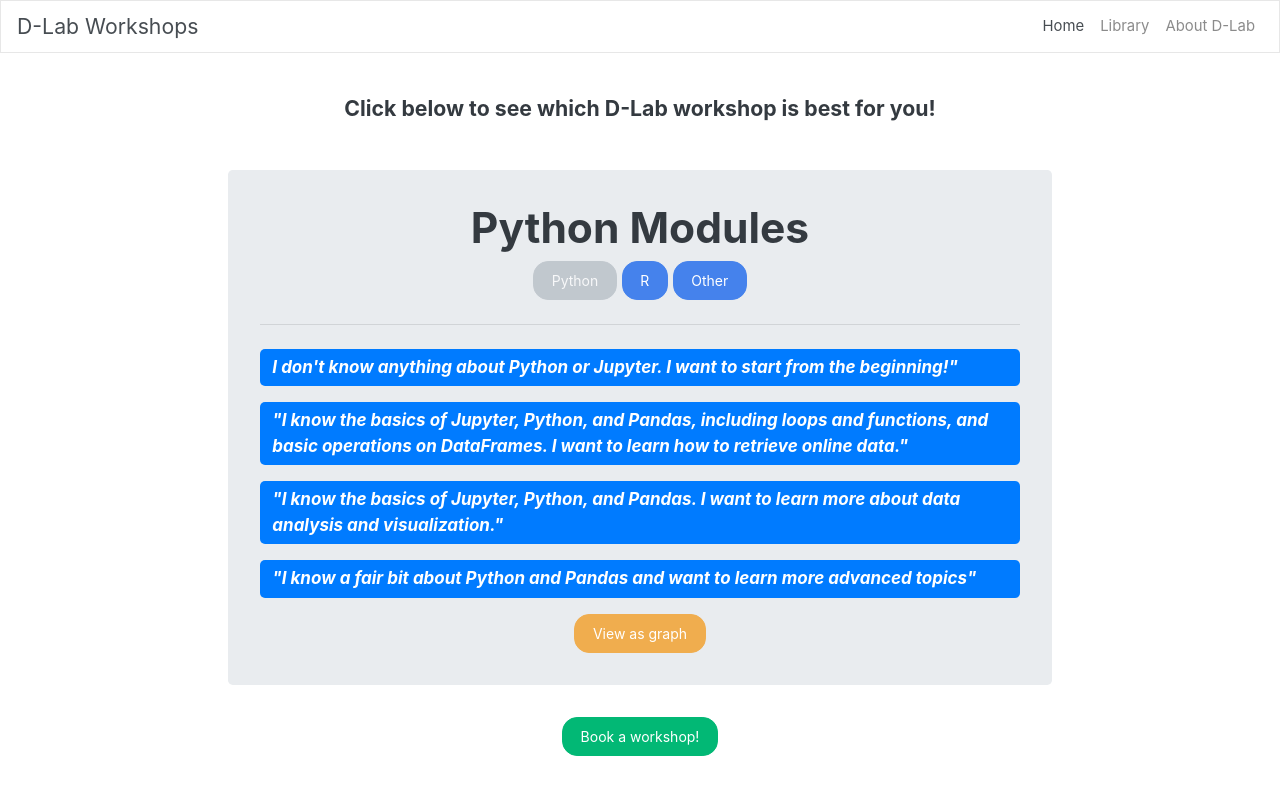
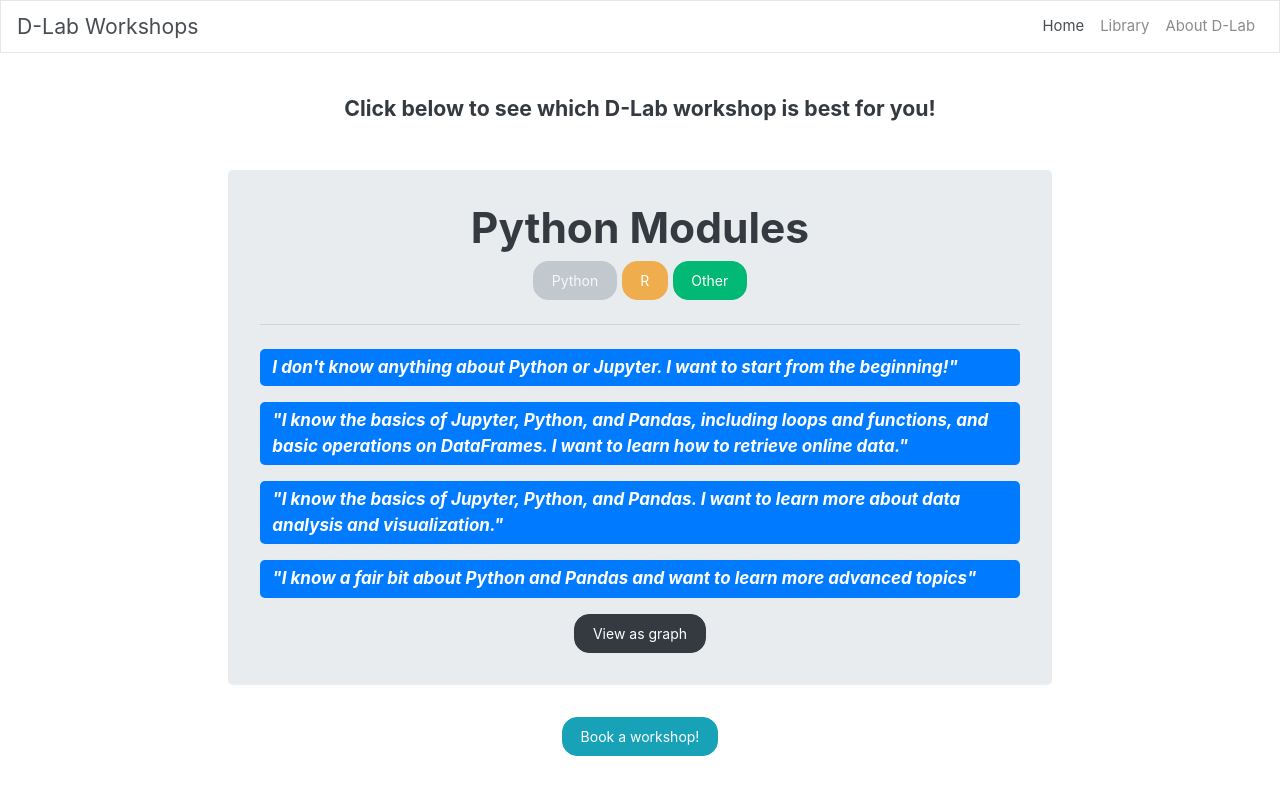
Before and after one commit to dlab-berkeley/dlab-workshops, a Jekyll site: the page python.html, which Jekyll copies as it is, in a window 1280 px wide and 900 px high. Shown: the top 795 px of the window. Built offline with Jekyll 4.4.1, drawn with Linux system fonts in a browser that asks for light colours; nearby versions of some CDN libraries.

Commit message:
minor edits

```diff
--- a/R.html
+++ b/R.html
@@ -75,7 +75,7 @@
 		<!-- Add buttons for languages -->
 		<a href="python.html"><button type="button" class="btn btn-primary">Python</button></a>
 		<a href="R.html"><button type="button" class="btn btn-secondary" disabled>R</button></a>
-		<a href="other.html"><button type="button" class="btn btn-primary">Other</button></a>
+		<a href="other.html"><button type="button" class="btn btn-success">Other</button></a>
 
 
 	<hr class="my-4">
@@ -375,13 +375,13 @@
 			</div>
 		</div>
 
-
+	</div>
 
 
 	<!-- End Content -->
 
 
-	<a href="https://dlab.berkeley.edu/training/upcoming-workshops"><button type="button" class="btn btn-success">Book a workshop!</button></a>
+	<a href="https://dlab.berkeley.edu/training/upcoming-workshops"><button type="button" class="btn btn-info">Book a workshop!</button></a>
 	</div>
 </div>
 
--- a/other.html
+++ b/other.html
@@ -71,7 +71,7 @@
 
 		<!-- Add buttons for languages -->
 		<a href="python.html"><button type="button" class="btn btn-primary">Python</button></a>
-		<a href="R.html"><button type="button" class="btn btn-primary">R</button></a>
+		<a href="R.html"><button type="button" class="btn btn-warning">R</button></a>
 		<a href="other.html"><button type="button" class="btn btn-secondary" disabled>Other</button></a>
 
 
@@ -403,8 +403,8 @@
 		</div>
 	</div>
 	<!-- End Content -->
-
-	<a href="https://dlab.berkeley.edu/training/upcoming-workshops"><button type="button" class="btn btn-success">Book a workshop!</button></a>
+</div>
+	<a href="https://dlab.berkeley.edu/training/upcoming-workshops"><button type="button" class="btn btn-info">Book a workshop!</button></a>
 	</div>
 </div>
 
--- a/python.html
+++ b/python.html
@@ -75,8 +75,8 @@
 
 		<!-- Add buttons for languages -->
 		<a href="python.html"><button type="button" class="btn btn-secondary" disabled>Python</button></a>
-		<a href="R.html"><button type="button" class="btn btn-primary">R</button></a>
-		<a href="other.html"><button type="button" class="btn btn-primary">Other</button></a>
+		<a href="R.html"><button type="button" class="btn btn-warning">R</button></a>
+		<a href="other.html"><button type="button" class="btn btn-success">Other</button></a>
 
 
 	<hr class="my-4">
@@ -509,12 +509,12 @@
 			</div>
 		</div>
 
-		<a href="python_graph.html"><button type="button" class="btn btn-warning">View as graph</button></a>
+		<a href="python_graph.html"><button type="button" class="btn btn-dark">View as graph</button></a>
 
 	</div>
 	<!-- End Content -->
 
-	<a href="https://dlab.berkeley.edu/training/upcoming-workshops"><button type="button" class="btn btn-success">Book a workshop!</button></a>
+	<a href="https://dlab.berkeley.edu/training/upcoming-workshops"><button type="button" class="btn btn-info">Book a workshop!</button></a>
 	</div>
 </div>
 
```
